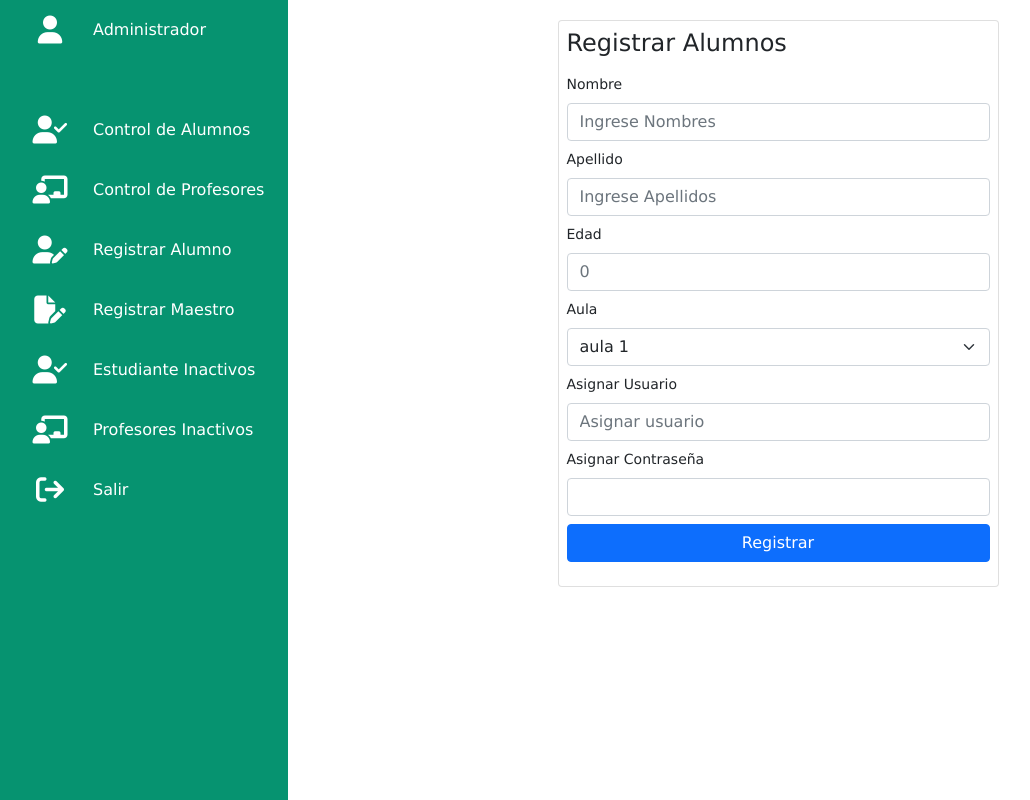
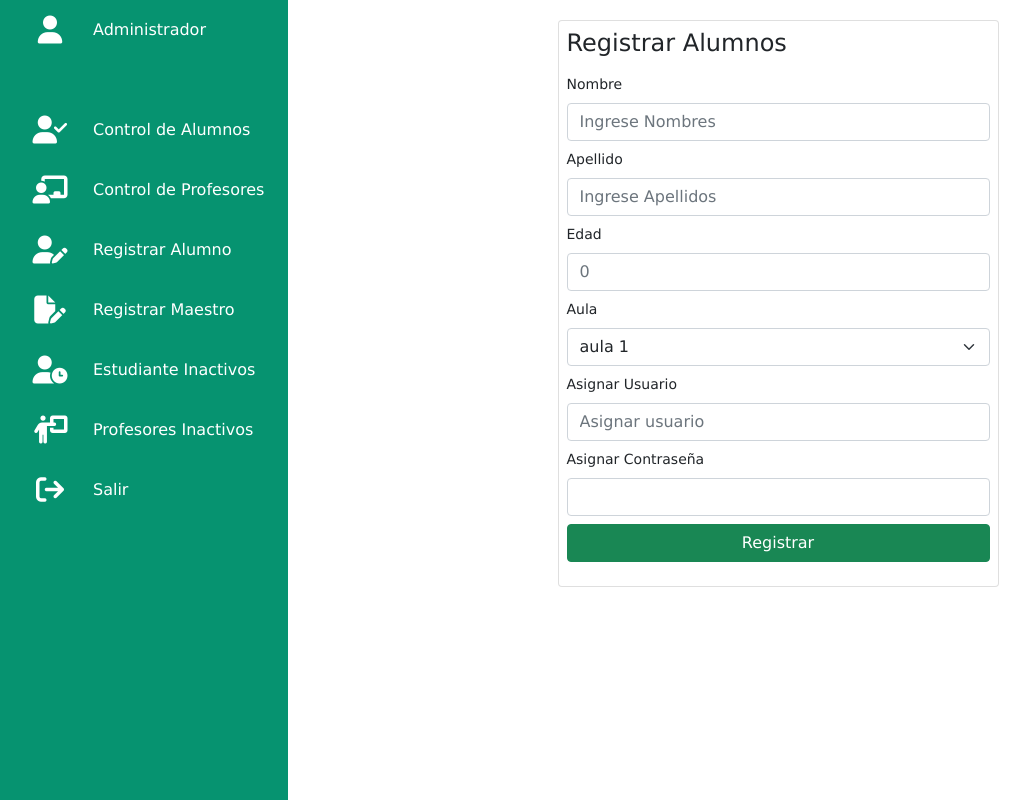
Before and after one commit to rodrigogz64/NotasV2, a PHP site: page /Vista/Vista_Administrador/registrarEstudiante.php in a window 1280 px wide. Shown: the whole page, without its empty margins (12-1042 px from the left). Run offline with PHP 8.4, Linux system fonts and the light colour scheme; data comes from the database, SQL or seed files in the repository; some libraries are stand-ins or nearby versions.

Commit message:
Pequeños cambios

```diff
--- a/src/Clases/Estudiante.php
+++ b/src/Clases/Estudiante.php
@@ -92,7 +92,7 @@ class Estudiante extends Persona{
                     $tabla .= "<td>".$imp['materia']."</td>";
                     $tabla .= "<td>
                                 <form action='VerNota.php' method='POST'>
-                                    <button type='submit' name='nota_materia' value='".$imp['idmateria']."'>Ver Nota</button>
+                                    <button class='btn btn-success' type='submit' name='nota_materia' value='".$imp['idmateria']."'>Ver Nota</button>
                                 </form>
                             </td>";
                 $tabla .= "</tbody>";
@@ -146,7 +146,7 @@ class Estudiante extends Persona{
                 $tabla .= "<td>". $imp['Usuario'] ."</td>";
                 $tabla .= "<td>". $imp['estado'] ."</td>";
                 $tabla .= "<form action='modificarEstudiante.php' method='POST'>";
-                    $tabla .= "<td><button name='idestudiante' value='".$imp['Id']."'>Modificar</button></td>";
+                    $tabla .= "<td><button class='btn btn-success' name='idestudiante' value='".$imp['Id']."'>Modificar</button></td>";
                 $tabla .= "</form>";
             $tabla .= "</tr>";
             echo $tabla;
--- a/src/Clases/Profesor.php
+++ b/src/Clases/Profesor.php
@@ -60,7 +60,7 @@ class Profesor extends Persona{
                 $tabla .= "<td>". $imp['Usuario'] ."</td>";
                 $tabla .= "<td>". $imp['estado'] ."</td>";
                 $tabla .= "<form action='modificarProfesor.php' method='POST'>";
-                    $tabla .= "<td><button name='idprofesor' value='".$imp['Id']."'>Modificar</button></td>";
+                    $tabla .= "<td><button class='btn btn-success' name='idprofesor' value='".$imp['Id']."'>Modificar</button></td>";
                 $tabla .= "</form>";
             $tabla .= "</tr>";
             echo $tabla;
--- a/src/Vista/Vista_Administrador/EstudianteInactivos.php
+++ b/src/Vista/Vista_Administrador/EstudianteInactivos.php
@@ -51,14 +51,14 @@
                   <!--nav que muestra los estudiantes inactivos-->
                   <li>
                     <form action="EstudianteInactivos.php" method="post">
-                        <span class="iconos"><i class="fa-solid fa-user-check"></i></span>
+                        <span class="iconos"><i class="fa-solid fa-user-clock"></i></span>
                         <input class="btn btn-link" type="submit" value="Estudiante Inactivos">
                     </form>
                 </li>
                 <!--nav que muestra los profesores inactivos-->
                 <li>
                     <form action="ProfesorInactivo.php">
-                        <span class="iconos"><i class="fa-solid fa-chalkboard-user"></i></span>
+                        <span class="iconos"><i class="fa-solid fa-person-chalkboard"></i></span>
                         <input class="btn btn-link" type="submit" value="Profesores Inactivos">
                     </form>
                 </li>
--- a/src/Vista/Vista_Administrador/ProfesorInactivo.php
+++ b/src/Vista/Vista_Administrador/ProfesorInactivo.php
@@ -51,14 +51,14 @@
                   <!--nav que muestra los estudiantes inactivos-->
                   <li>
                     <form action="EstudianteInactivos.php" method="post">
-                        <span class="iconos"><i class="fa-solid fa-user-check"></i></span>
+                        <span class="iconos"><i class="fa-solid fa-user-clock"></i></span>
                         <input class="btn btn-link" type="submit" value="Estudiante Inactivos">
                     </form>
                 </li>
                 <!--nav que muestra los profesores inactivos-->
                 <li>
                     <form action="ProfesorInactivo.php">
-                        <span class="iconos"><i class="fa-solid fa-chalkboard-user"></i></span>
+                        <span class="iconos"><i class="fa-solid fa-person-chalkboard"></i></span>
                         <input class="btn btn-link" type="submit" value="Profesores Inactivos">
                     </form>
                 </li>
--- a/src/Vista/Vista_Administrador/inicio.php
+++ b/src/Vista/Vista_Administrador/inicio.php
@@ -49,14 +49,14 @@
                 <!--nav que muestra los estudiantes inactivos-->
                 <li>
                     <form action="EstudianteInactivos.php" method="post">
-                        <span class="iconos"><i class="fa-solid fa-user-check"></i></span>
+                        <span class="iconos"><i class="fa-solid fa-user-clock"></i></span>
                         <input class="btn btn-link" type="submit" value="Estudiante Inactivos">
                     </form>
                 </li>
                 <!--nav que muestra los profesores inactivos-->
                 <li>
                     <form action="ProfesorInactivo.php">
-                        <span class="iconos"><i class="fa-solid fa-chalkboard-user"></i></span>
+                        <span class="iconos"><i class="fa-solid fa-person-chalkboard"></i></span>
                         <input class="btn btn-link" type="submit" value="Profesores Inactivos">
                     </form>
                 </li>
--- a/src/Vista/Vista_Administrador/listaEstudiante.php
+++ b/src/Vista/Vista_Administrador/listaEstudiante.php
@@ -51,14 +51,14 @@
                   <!--nav que muestra los estudiantes inactivos-->
                   <li>
                     <form action="EstudianteInactivos.php" method="post">
-                        <span class="iconos"><i class="fa-solid fa-user-check"></i></span>
+                        <span class="iconos"><i class="fa-solid fa-user-clock"></i></span>
                         <input class="btn btn-link" type="submit" value="Estudiante Inactivos">
                     </form>
                 </li>
                 <!--nav que muestra los profesores inactivos-->
                 <li>
                     <form action="ProfesorInactivo.php">
-                        <span class="iconos"><i class="fa-solid fa-chalkboard-user"></i></span>
+                        <span class="iconos"><i class="fa-solid fa-person-chalkboard"></i></span>
                         <input class="btn btn-link" type="submit" value="Profesores Inactivos">
                     </form>
                 </li>
--- a/src/Vista/Vista_Administrador/listaProfesor.php
+++ b/src/Vista/Vista_Administrador/listaProfesor.php
@@ -51,14 +51,14 @@
                   <!--nav que muestra los estudiantes inactivos-->
                   <li>
                     <form action="EstudianteInactivos.php" method="post">
-                        <span class="iconos"><i class="fa-solid fa-user-check"></i></span>
+                        <span class="iconos"><i class="fa-solid fa-user-clock"></i></span>
                         <input class="btn btn-link" type="submit" value="Estudiante Inactivos">
                     </form>
                 </li>
                 <!--nav que muestra los profesores inactivos-->
                 <li>
                     <form action="ProfesorInactivo.php">
-                        <span class="iconos"><i class="fa-solid fa-chalkboard-user"></i></span>
+                        <span class="iconos"><i class="fa-solid fa-person-chalkboard"></i></span>
                         <input class="btn btn-link" type="submit" value="Profesores Inactivos">
                     </form>
                 </li>
--- a/src/Vista/Vista_Administrador/modificarEstudiante.php
+++ b/src/Vista/Vista_Administrador/modificarEstudiante.php
@@ -49,14 +49,14 @@
                   <!--nav que muestra los estudiantes inactivos-->
                   <li>
                     <form action="EstudianteInactivos.php" method="post">
-                        <span class="iconos"><i class="fa-solid fa-user-check"></i></span>
+                        <span class="iconos"><i class="fa-solid fa-user-clock"></i></span>
                         <input class="btn btn-link" type="submit" value="Estudiante Inactivos">
                     </form>
                 </li>
                 <!--nav que muestra los profesores inactivos-->
                 <li>
                     <form action="ProfesorInactivo.php">
-                        <span class="iconos"><i class="fa-solid fa-chalkboard-user"></i></span>
+                        <span class="iconos"><i class="fa-solid fa-person-chalkboard"></i></span>
                         <input class="btn btn-link" type="submit" value="Profesores Inactivos">
                     </form>
                 </li>
--- a/src/Vista/Vista_Administrador/modificarProfesor.php
+++ b/src/Vista/Vista_Administrador/modificarProfesor.php
@@ -49,14 +49,14 @@
                   <!--nav que muestra los estudiantes inactivos-->
                   <li>
                     <form action="EstudianteInactivos.php" method="post">
-                        <span class="iconos"><i class="fa-solid fa-user-check"></i></span>
+                        <span class="iconos"><i class="fa-solid fa-user-clock"></i></span>
                         <input class="btn btn-link" type="submit" value="Estudiante Inactivos">
                     </form>
                 </li>
                 <!--nav que muestra los profesores inactivos-->
                 <li>
                     <form action="ProfesorInactivo.php">
-                        <span class="iconos"><i class="fa-solid fa-chalkboard-user"></i></span>
+                        <span class="iconos"><i class="fa-solid fa-person-chalkboard"></i></span>
                         <input class="btn btn-link" type="submit" value="Profesores Inactivos">
                     </form>
                 </li>
--- a/src/Vista/Vista_Administrador/registrarEstudiante.php
+++ b/src/Vista/Vista_Administrador/registrarEstudiante.php
@@ -47,14 +47,14 @@
                   <!--nav que muestra los estudiantes inactivos-->
                   <li>
                     <form action="EstudianteInactivos.php" method="post">
-                        <span class="iconos"><i class="fa-solid fa-user-check"></i></span>
+                        <span class="iconos"><i class="fa-solid fa-user-clock"></i></span>
                         <input class="btn btn-link" type="submit" value="Estudiante Inactivos">
                     </form>
                 </li>
                 <!--nav que muestra los profesores inactivos-->
                 <li>
                     <form action="ProfesorInactivo.php">
-                        <span class="iconos"><i class="fa-solid fa-chalkboard-user"></i></span>
+                        <span class="iconos"><i class="fa-solid fa-person-chalkboard"></i></span>
                         <input class="btn btn-link" type="submit" value="Profesores Inactivos">
                     </form>
                 </li>
@@ -111,7 +111,7 @@
                         </div>
                         <div class="mb-2 d-grid gap-2">
                             <!-- boton -->
-                            <input class="btn btn-primary" type="submit" value="Registrar" name="registrarAlumno" id="resgistrarAlumno">
+                            <input class="btn btn-success" type="submit" value="Registrar" name="registrarAlumno" id="resgistrarAlumno">
                         </div>
                     </form>
                     <?php } else{?>
--- a/src/Vista/Vista_Administrador/registrarProfesor.php
+++ b/src/Vista/Vista_Administrador/registrarProfesor.php
@@ -46,14 +46,14 @@
                   <!--nav que muestra los estudiantes inactivos-->
                   <li>
                     <form action="EstudianteInactivos.php" method="post">
-                        <span class="iconos"><i class="fa-solid fa-user-check"></i></span>
+                        <span class="iconos"><i class="fa-solid fa-user-clock"></i></span>
                         <input class="btn btn-link" type="submit" value="Estudiante Inactivos">
                     </form>
                 </li>
                 <!--nav que muestra los profesores inactivos-->
                 <li>
                     <form action="ProfesorInactivo.php">
-                        <span class="iconos"><i class="fa-solid fa-chalkboard-user"></i></span>
+                        <span class="iconos"><i class="fa-solid fa-person-chalkboard"></i></span>
                         <input class="btn btn-link" type="submit" value="Profesores Inactivos">
                     </form>
                 </li>
@@ -110,7 +110,7 @@
                         </div>
                         <div class="mb-2 d-grid gap-2">
                             <!-- boton -->
-                            <input class="btn btn-primary" type="submit" value="Registrar" name ="registrarMaestro" id="resgistrarMaestro">
+                            <input class="btn btn-success" type="submit" value="Registrar" name ="registrarMaestro" id="resgistrarMaestro">
                         </div>
                     </form>
                     <?php
```
